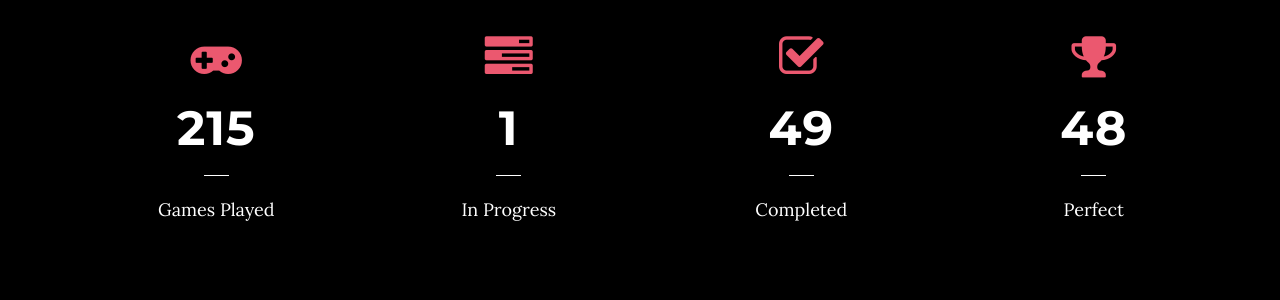
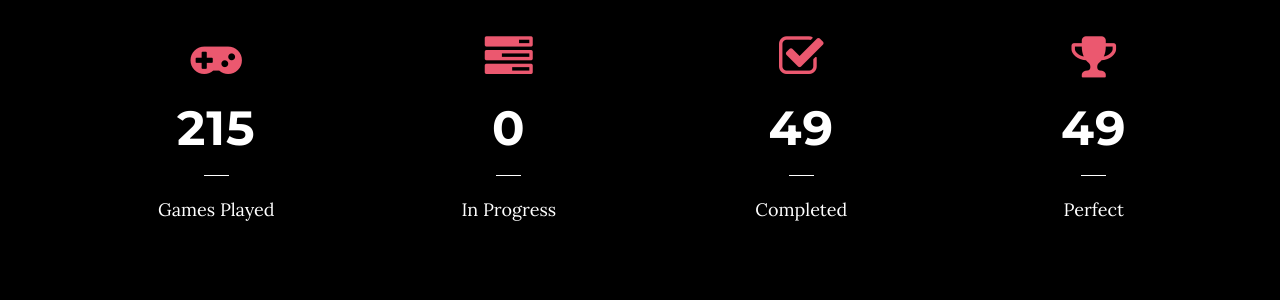
Before and after one commit to kuangami/kuangami.github.io, a Jekyll site: the page built from index.html, in a window 1280 px wide and 900 px high, scrolled down 1004 px. Shown: the part 161-461 px from the top of the window. Built offline with Jekyll 4.4.1, drawn with Linux system fonts in a browser that asks for light colours.

Commit message:
GitHub Actions commit

```diff
--- a/_data/gamestats.json
+++ b/_data/gamestats.json
@@ -1 +1 @@
-{"records":[{"id":"recNhKo61o1TseEuU","createdTime":"2021-05-23T23:08:31.000Z","fields":{"Games Played":215,"Playing":1,"Completed":49,"Perfect":48}}]}
+{"records":[{"id":"recNhKo61o1TseEuU","createdTime":"2021-05-23T23:08:31.000Z","fields":{"Games Played":215,"Playing":0,"Completed":49,"Perfect":49}}]}
```
Also changed, not shown: _data/recentplay.json (+1 -1 lines).
